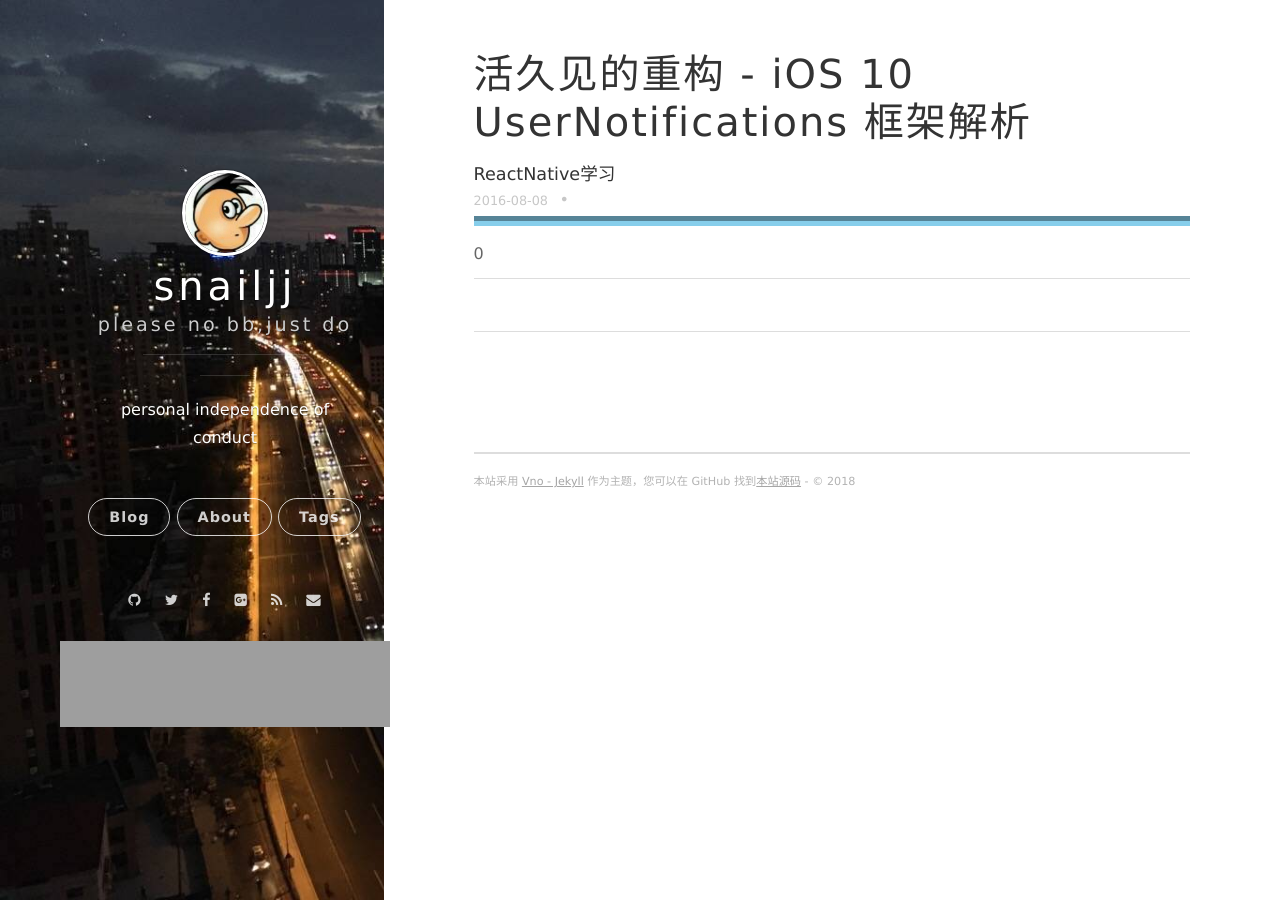
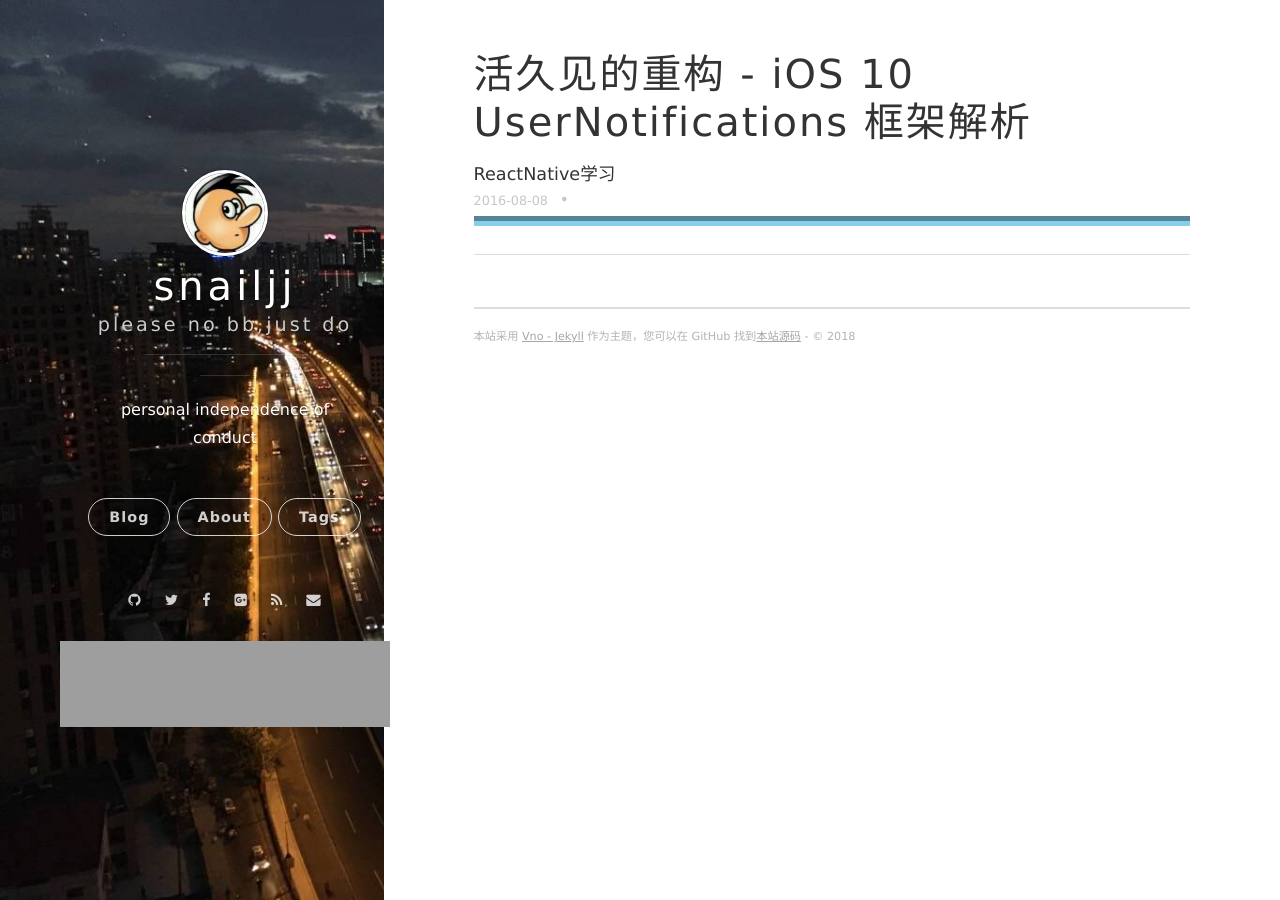
Before and after one commit to snailjj/snailjj.github.io, a Jekyll site: the page built from 2016-08-08-Templates.md, in a window 1280 px wide. Built offline with Jekyll 4.4.1, drawn with Linux system fonts in a browser that asks for light colours; nearby versions of some CDN libraries; comment, search, counter and statistics services are not loaded; grey boxes are pictures that could not be loaded.

Commit message:
删除评论

```diff
--- a/_layouts/post.html
+++ b/_layouts/post.html
@@ -16,11 +16,4 @@ layout: default
     {{ content }}
   </section>
 </article>
-
-
-
-<div class="bshare-custom"><a title="分享到QQ空间" class="bshare-qzone"></a><a title="分享到新浪微博" class="bshare-sinaminiblog"></a><a title="分享到人人网" class="bshare-renren"></a><a title="分享到腾讯微博" class="bshare-qqmb"></a><a title="分享到网易微博" class="bshare-neteasemb"></a><a title="更多平台" class="bshare-more bshare-more-icon more-style-addthis"></a><span class="BSHARE_COUNT bshare-share-count">0</span></div><script type="text/javascript" charset="utf-8" src="http://static.bshare.cn/b/buttonLite.js#style=-1&amp;uuid=&amp;pophcol=1&amp;lang=zh"></script><script type="text/javascript" charset="utf-8" src="http://static.bshare.cn/b/bshareC0.js"></script>
-
-
 {% include read-more.html %}
-{% include comments.html %}
```
Also changed, not shown: 2 other files.
